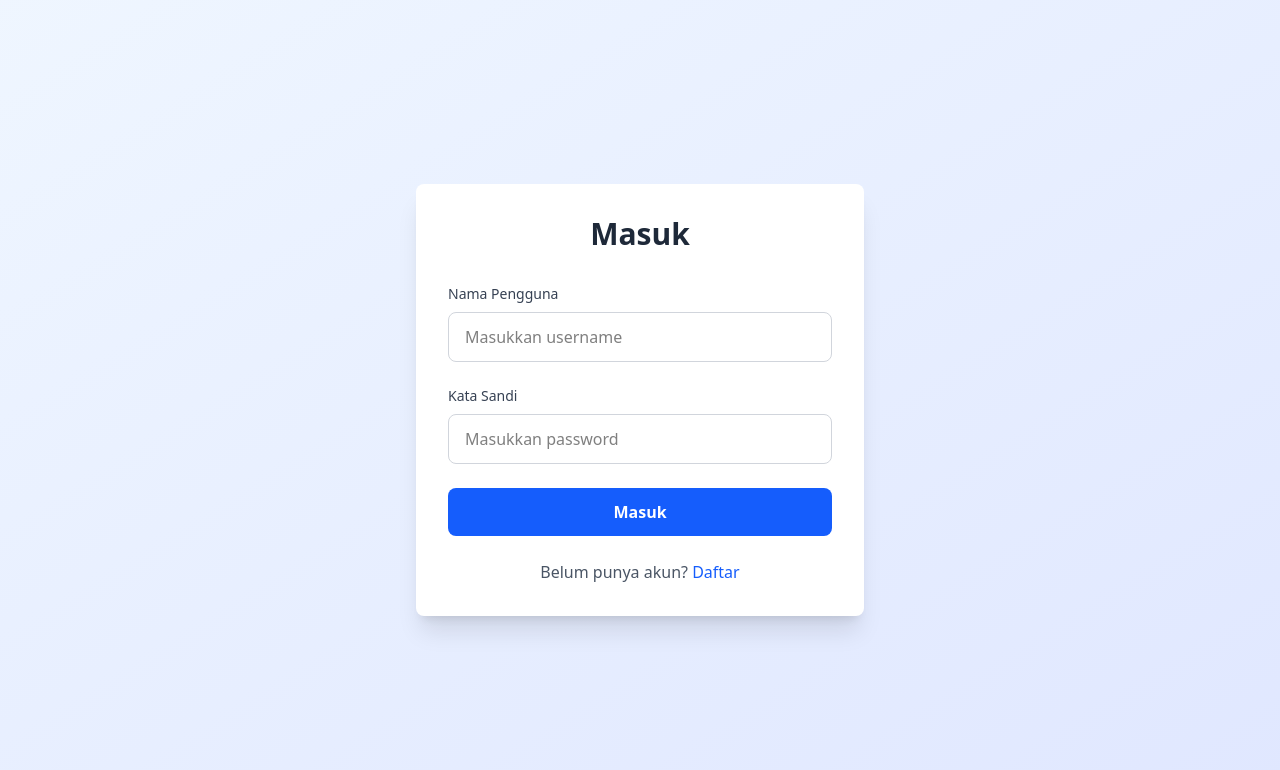
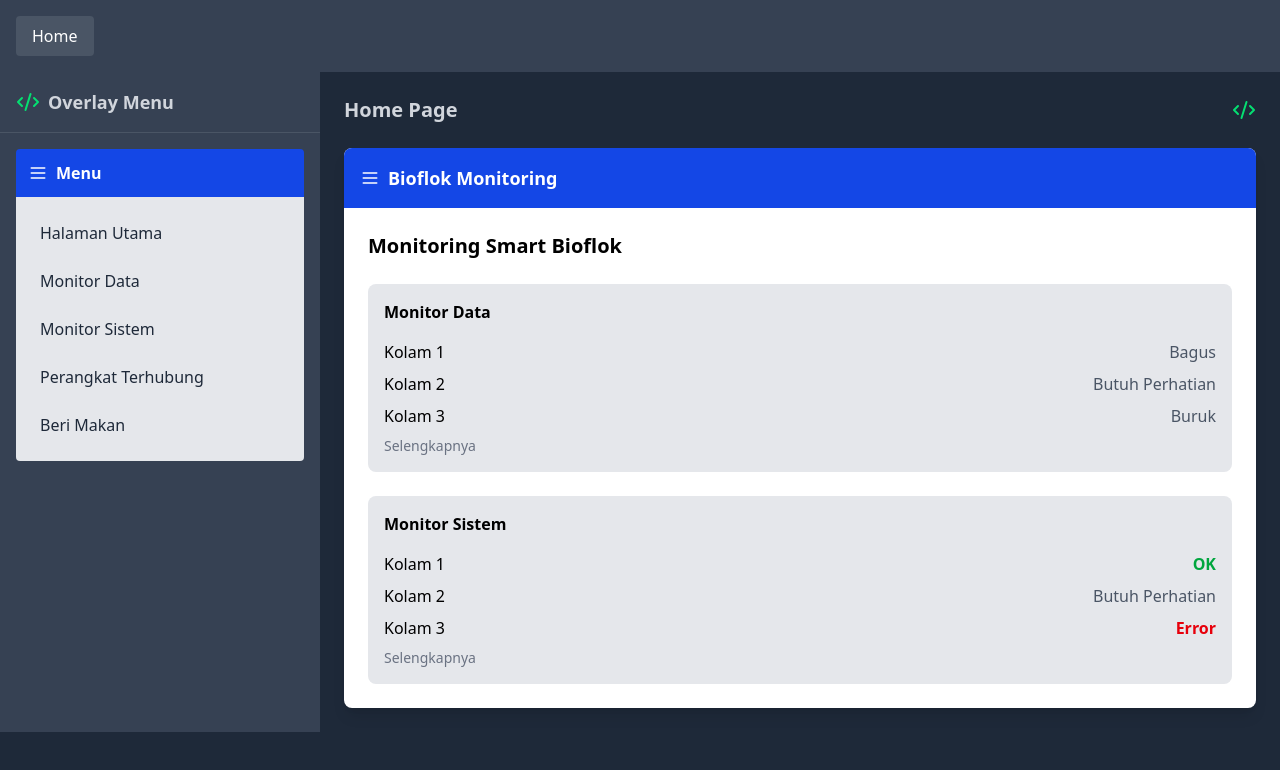
Before and after one commit to Zeoyjeoy/lele-dawuhan, a React (Vite) app: page /homepage in a window 1280 px wide. Shown: the top 770 px of the page. Built offline with nearby package versions, Linux system fonts and the light colour scheme.

Commit message:
adding dashboard

```diff
--- a/package.json
+++ b/package.json
@@ -11,8 +11,10 @@
   },
   "dependencies": {
     "@tailwindcss/vite": "^4.1.11",
+    "lucide-react": "^0.525.0",
     "react": "^19.1.0",
     "react-dom": "^19.1.0",
+    "react-router-dom": "^7.7.0",
     "react-toastify": "^11.0.5"
   },
   "devDependencies": {
--- a/src/App.jsx
+++ b/src/App.jsx
@@ -1,10 +1,16 @@
-import React from 'react'
-import Dashboard from './components/Dashboard/Dashboard'
+import { BrowserRouter as Router, Route, Routes } from 'react-router-dom';
+import Dashboard from './components/Dashboard/Dashboard';
+import Homepage from './components/Homepage/Homepage';
 
 function App() {
   return (
-    <Dashboard />
-  )
+    <Router>
+      <Routes>
+        <Route path="/" element={<Dashboard />} />
+        <Route path="/homepage" element={<Homepage />} />
+      </Routes>
+    </Router>
+  );
 }
 
-export default App
+export default App;
--- a/src/components/Dashboard/Dashboard.jsx
+++ b/src/components/Dashboard/Dashboard.jsx
@@ -1,15 +1,16 @@
 import React, { useState } from 'react';
+import { useNavigate } from 'react-router-dom';
 
 function Dashboard() {
   const [username, setUsername] = useState('');
   const [password, setPassword] = useState('');
   const [confirmPassword, setConfirmPassword] = useState('');
-  const [isLogin, setIsLogin] = useState(true); // Default ke login
-  const [isLoggedIn, setIsLoggedIn] = useState(false);
-  const [userToken, setUserToken] = useState('');
+  const [isLogin, setIsLogin] = useState(true);
   const [loading, setLoading] = useState(false);
 
-  // Simulasi toast notification
+  const navigate = useNavigate();
+
+  // toast notification
   const showToast = (message, type = 'info') => {
     const toastElement = document.createElement('div');
     toastElement.className = `fixed top-4 right-4 px-4 py-2 rounded shadow-lg z-50 ${
@@ -105,25 +106,18 @@ function Dashboard() {
       const data = await response.json();
       console.log('Respon dari API:', data);
 
-      if (response.ok && data.token) {
-        // Login berhasil
-        setUserToken(data.token);
-        setIsLoggedIn(true);
+      if (response.ok && data.status === '200 OK') {
+        // Login berhasil, arahkan ke homepage
         showToast("Login berhasil! Selamat datang di dashboard.", 'success');
+
+        // Redirect ke halaman homepage
+        navigate('/homepage');  // Redirect ke homepage jika login berhasil
+
         // Reset form
         setUsername('');
         setPassword('');
       } else {
-        // Handle error berdasarkan response API
-        if (response.status === 401 || data.status === '401 UNAUTHORIZED') {
-          // Pesan error sesuai dengan API response
-          showToast(data.message || "Username atau password salah.", 'error');
-        } else if (response.status === 400 || data.status === '400 BAD_REQUEST') {
-          // Jika username tidak ditemukan (belum register)
-          showToast("Akun tidak ditemukan. Silakan daftar terlebih dahulu.", 'error');
-        } else {
         showToast(data.message || "Login gagal.", 'error');
-        }
       }
     } catch (err) {
       console.error('Terjadi kesalahan jaringan:', err);
@@ -131,14 +125,6 @@ function Dashboard() {
     } finally {
       setLoading(false);
     }
-  };
-
-  const handleLogout = () => {
-    setIsLoggedIn(false);
-    setUserToken('');
-    setUsername('');
-    setPassword('');
-    showToast("Berhasil logout.", 'success');
   };
 
   const resetForm = () => {
@@ -153,65 +139,17 @@ function Dashboard() {
   };
 
   // Jika sudah login, tampilkan dashboard
-  if (isLoggedIn) {
-    return (
-      <div className="min-h-screen bg-gray-100 p-8">
-        <div className="max-w-4xl mx-auto">
-          <div className="bg-white rounded-lg shadow-lg p-8">
-            <div className="flex justify-between items-center mb-8">
-              <h1 className="text-3xl font-bold text-gray-800">Dashboard</h1>
-              <button
-                onClick={handleLogout}
-                className="bg-red-500 hover:bg-red-600 text-white px-4 py-2 rounded-lg transition-colors"
-              >
-                Logout
-              </button>
-            </div>
-
-            <div className="bg-green-50 border border-green-200 rounded-lg p-6 mb-6">
-              <h2 className="text-xl font-semibold text-green-800 mb-2">Selamat Datang!</h2>
-              <p className="text-green-700">Anda berhasil login ke dashboard.</p>
-              <p className="text-sm text-green-600 mt-2">Token: {userToken ? userToken.substring(0, 20) + '...' : 'N/A'}</p>
-            </div>
-
-            <div className="grid grid-cols-1 md:grid-cols-2 lg:grid-cols-3 gap-6">
-              <div className="bg-blue-50 border border-blue-200 rounded-lg p-6">
-                <h3 className="text-lg font-semibold text-blue-800 mb-2">Fitur 1</h3>
-                <p className="text-blue-700">Deskripsi fitur pertama</p>
-              </div>
-
-              <div className="bg-purple-50 border border-purple-200 rounded-lg p-6">
-                <h3 className="text-lg font-semibold text-purple-800 mb-2">Fitur 2</h3>
-                <p className="text-purple-700">Deskripsi fitur kedua</p>
-              </div>
-
-              <div className="bg-orange-50 border border-orange-200 rounded-lg p-6">
-                <h3 className="text-lg font-semibold text-orange-800 mb-2">Fitur 3</h3>
-                <p className="text-orange-700">Deskripsi fitur ketiga</p>
-              </div>
-            </div>
-          </div>
-        </div>
-      </div>
-    );
-  }
-
-  // Tampilkan form login/register
+  if (isLogin) {
     return (
       <div className="min-h-screen bg-gradient-to-br from-blue-50 to-indigo-100 flex items-center justify-center p-4">
         <div className="bg-white rounded-lg shadow-xl p-8 w-full max-w-md">
-        {/* Title */}
-        <h1 className="text-3xl font-bold text-center text-gray-800 mb-8">
-          {isLogin ? 'Masuk' : 'Daftar'}
-        </h1>
+          <h1 className="text-3xl font-bold text-center text-gray-800 mb-8">Masuk</h1>
 
           {/* Form */}
           <div className="space-y-6">
             {/* Username Field */}
             <div>
-            <label className="block text-sm font-medium text-gray-700 mb-2">
-              Nama Pengguna
-            </label>
+              <label className="block text-sm font-medium text-gray-700 mb-2">Nama Pengguna</label>
               <input
                 type="text"
                 placeholder="Masukkan username"
@@ -224,9 +162,7 @@ function Dashboard() {
 
             {/* Password Field */}
             <div>
-            <label className="block text-sm font-medium text-gray-700 mb-2">
-              Kata Sandi
-            </label>
+              <label className="block text-sm font-medium text-gray-700 mb-2">Kata Sandi</label>
               <input
                 type="password"
                 placeholder="Masukkan password"
@@ -237,42 +173,24 @@ function Dashboard() {
               />
             </div>
 
-          {/* Confirm Password Field (Only for Register) */}
-          {!isLogin && (
-            <div>
-              <label className="block text-sm font-medium text-gray-700 mb-2">
-                Ulang Kata Sandi
-              </label>
-              <input
-                type="password"
-                placeholder="Konfirmasi password"
-                value={confirmPassword}
-                onChange={(e) => setConfirmPassword(e.target.value)}
-                className="w-full px-4 py-3 border border-gray-300 rounded-lg focus:ring-2 focus:ring-blue-500 focus:border-transparent outline-none transition-all"
-                disabled={loading}
-              />
-            </div>
-          )}
-
             {/* Submit Button */}
             <button
-            onClick={isLogin ? handleLogin : handleRegister}
+              onClick={handleLogin}
               disabled={loading}
               className="w-full bg-blue-600 hover:bg-blue-700 disabled:bg-blue-300 text-white font-semibold py-3 px-4 rounded-lg transition-colors duration-200 flex items-center justify-center"
             >
               {loading ? (
                 <div className="flex items-center">
                   <div className="animate-spin rounded-full h-5 w-5 border-b-2 border-white mr-2"></div>
-                {isLogin ? 'Masuk...' : 'Daftar...'}
+                  Masuk...
                 </div>
               ) : (
-              isLogin ? 'Masuk' : 'Daftar'
+                'Masuk'
               )}
             </button>
 
             {/* Toggle Login/Register */}
             <div className="text-center">
-            {isLogin ? (
               <p className="text-gray-600">
                 Belum punya akun?{' '}
                 <button
@@ -283,7 +201,78 @@ function Dashboard() {
                   Daftar
                 </button>
               </p>
+            </div>
+          </div>
+        </div>
+      </div>
+    );
+  }
+
+  // Tampilkan form register
+  return (
+    <div className="min-h-screen bg-gradient-to-br from-blue-50 to-indigo-100 flex items-center justify-center p-4">
+      <div className="bg-white rounded-lg shadow-xl p-8 w-full max-w-md">
+        <h1 className="text-3xl font-bold text-center text-gray-800 mb-8">Daftar</h1>
+
+        {/* Form */}
+        <div className="space-y-6">
+          {/* Username Field */}
+          <div>
+            <label className="block text-sm font-medium text-gray-700 mb-2">Nama Pengguna</label>
+            <input
+              type="text"
+              placeholder="Masukkan username"
+              value={username}
+              onChange={(e) => setUsername(e.target.value)}
+              className="w-full px-4 py-3 border border-gray-300 rounded-lg focus:ring-2 focus:ring-blue-500 focus:border-transparent outline-none transition-all"
+              disabled={loading}
+            />
+          </div>
+
+          {/* Password Field */}
+          <div>
+            <label className="block text-sm font-medium text-gray-700 mb-2">Kata Sandi</label>
+            <input
+              type="password"
+              placeholder="Masukkan password"
+              value={password}
+              onChange={(e) => setPassword(e.target.value)}
+              className="w-full px-4 py-3 border border-gray-300 rounded-lg focus:ring-2 focus:ring-blue-500 focus:border-transparent outline-none transition-all"
+              disabled={loading}
+            />
+          </div>
+
+          {/* Confirm Password Field */}
+          <div>
+            <label className="block text-sm font-medium text-gray-700 mb-2">Ulang Kata Sandi</label>
+            <input
+              type="password"
+              placeholder="Konfirmasi password"
+              value={confirmPassword}
+              onChange={(e) => setConfirmPassword(e.target.value)}
+              className="w-full px-4 py-3 border border-gray-300 rounded-lg focus:ring-2 focus:ring-blue-500 focus:border-transparent outline-none transition-all"
+              disabled={loading}
+            />
+          </div>
+
+          {/* Submit Button */}
+          <button
+            onClick={handleRegister}
+            disabled={loading}
+            className="w-full bg-blue-600 hover:bg-blue-700 disabled:bg-blue-300 text-white font-semibold py-3 px-4 rounded-lg transition-colors duration-200 flex items-center justify-center"
+          >
+            {loading ? (
+              <div className="flex items-center">
+                <div className="animate-spin rounded-full h-5 w-5 border-b-2 border-white mr-2"></div>
+                Daftar...
+              </div>
             ) : (
+              'Daftar'
+            )}
+          </button>
+
+          {/* Toggle Login/Register */}
+          <div className="text-center">
             <p className="text-gray-600">
               Sudah punya akun?{' '}
               <button
@@ -294,7 +283,6 @@ function Dashboard() {
                 Masuk
               </button>
             </p>
-            )}
           </div>
         </div>
       </div>
--- /dev/null
+++ b/src/components/Homepage/Homepage.jsx
@@ -0,0 +1,138 @@
+import React, { useState } from 'react';
+import { Menu, X, Code2 } from 'lucide-react';
+
+function Homepage() {
+  const [isSidebarOpen, setIsSidebarOpen] = useState(false);
+
+  const toggleSidebar = () => {
+    setIsSidebarOpen(!isSidebarOpen);
+  };
+
+  return (
+    <div className="min-h-screen bg-gray-800 text-white">
+      {/* Header */}
+      <div className="bg-gray-700 p-4">
+        <button className="bg-gray-600 hover:bg-gray-500 px-4 py-2 rounded text-white">
+          Home
+        </button>
+      </div>
+
+      <div className="flex">
+        {/* Sidebar */}
+        <div className={`fixed inset-y-0 left-0 z-50 w-80 bg-gray-700 transform transition-transform duration-300 ease-in-out ${
+          isSidebarOpen ? 'translate-x-0' : '-translate-x-full'
+        } lg:translate-x-0 lg:static lg:inset-0`}>
+          <div className="flex items-center justify-between p-4 border-b border-gray-600">
+            <div className="flex items-center space-x-2">
+              <Code2 className="w-6 h-6 text-green-400" />
+              <h2 className="text-lg font-semibold text-gray-300">Overlay Menu</h2>
+            </div>
+            <button
+              onClick={toggleSidebar}
+              className="lg:hidden p-2 rounded hover:bg-gray-600"
+            >
+              <X className="w-5 h-5" />
+            </button>
+          </div>
+
+          <div className="p-4">
+            <div className="bg-blue-700 text-white p-3 rounded-t flex items-center space-x-2">
+              <Menu className="w-5 h-5" />
+              <span className="font-semibold">Menu</span>
+            </div>
+            <div className="bg-gray-200 text-gray-800 p-4 rounded-b space-y-2">
+              <div className="hover:bg-gray-300 p-2 rounded cursor-pointer">Halaman Utama</div>
+              <div className="hover:bg-gray-300 p-2 rounded cursor-pointer">Monitor Data</div>
+              <div className="hover:bg-gray-300 p-2 rounded cursor-pointer">Monitor Sistem</div>
+              <div className="hover:bg-gray-300 p-2 rounded cursor-pointer">Perangkat Terhubung</div>
+              <div className="hover:bg-gray-300 p-2 rounded cursor-pointer">Beri Makan</div>
+            </div>
+          </div>
+        </div>
+
+        {/* Main Content */}
+        <div className="flex-1 lg:ml-0">
+          {/* Mobile menu button */}
+          <div className="lg:hidden p-4">
+            <button
+              onClick={toggleSidebar}
+              className="p-2 rounded hover:bg-gray-700"
+            >
+              <Menu className="w-6 h-6" />
+            </button>
+          </div>
+
+          {/* Home Page Section */}
+          <div className="p-6">
+            <div className="flex items-center justify-between mb-6">
+              <h1 className="text-xl font-semibold text-gray-300">Home Page</h1>
+              <Code2 className="w-6 h-6 text-green-400" />
+            </div>
+
+            {/* Bioflok Monitoring Section */}
+            <div className="bg-white text-black rounded-lg shadow-lg">
+              <div className="bg-blue-700 text-white p-4 rounded-t-lg flex items-center space-x-2">
+                <Menu className="w-5 h-5" />
+                <h2 className="text-lg font-semibold">Bioflok Monitoring</h2>
+              </div>
+
+              <div className="p-6">
+                <h3 className="text-xl font-semibold mb-6">Monitoring Smart Bioflok</h3>
+
+                {/* Monitor Data Section */}
+                <div className="bg-gray-200 rounded-lg p-4 mb-6">
+                  <h4 className="font-semibold mb-4">Monitor Data</h4>
+                  <div className="space-y-2">
+                    <div className="flex justify-between">
+                      <span>Kolam 1</span>
+                      <span className="text-gray-600">Bagus</span>
+                    </div>
+                    <div className="flex justify-between">
+                      <span>Kolam 2</span>
+                      <span className="text-gray-600">Butuh Perhatian</span>
+                    </div>
+                    <div className="flex justify-between">
+                      <span>Kolam 3</span>
+                      <span className="text-gray-600">Buruk</span>
+                    </div>
+                    <div className="text-sm text-gray-500 mt-2">Selengkapnya</div>
+                  </div>
+                </div>
+
+                {/* Monitor Sistem Section */}
+                <div className="bg-gray-200 rounded-lg p-4">
+                  <h4 className="font-semibold mb-4">Monitor Sistem</h4>
+                  <div className="space-y-2">
+                    <div className="flex justify-between">
+                      <span>Kolam 1</span>
+                      <span className="text-green-600 font-semibold">OK</span>
+                    </div>
+                    <div className="flex justify-between">
+                      <span>Kolam 2</span>
+                      <span className="text-gray-600">Butuh Perhatian</span>
+                    </div>
+                    <div className="flex justify-between">
+                      <span>Kolam 3</span>
+                      <span className="text-red-600 font-semibold">Error</span>
+                    </div>
+                    <div className="text-sm text-gray-500 mt-2">Selengkapnya</div>
+                  </div>
+                </div>
+              </div>
+            </div>
+          </div>
+        </div>
+      </div>
+
+      {/* Overlay for mobile */}
+      {isSidebarOpen && (
+        <div
+          className="fixed inset-0 bg-black bg-opacity-50 z-40 lg:hidden"
+          onClick={toggleSidebar}
+        ></div>
+      )}
+    </div>
+  );
+}
+
+export default Homepage;
```
Also changed, not shown: src/components/Dashboard/Dahboard.css (deleted), 1 other file (tests, documents, lock files or other folders). Lines whose indentation alone changed are shown as unchanged.
